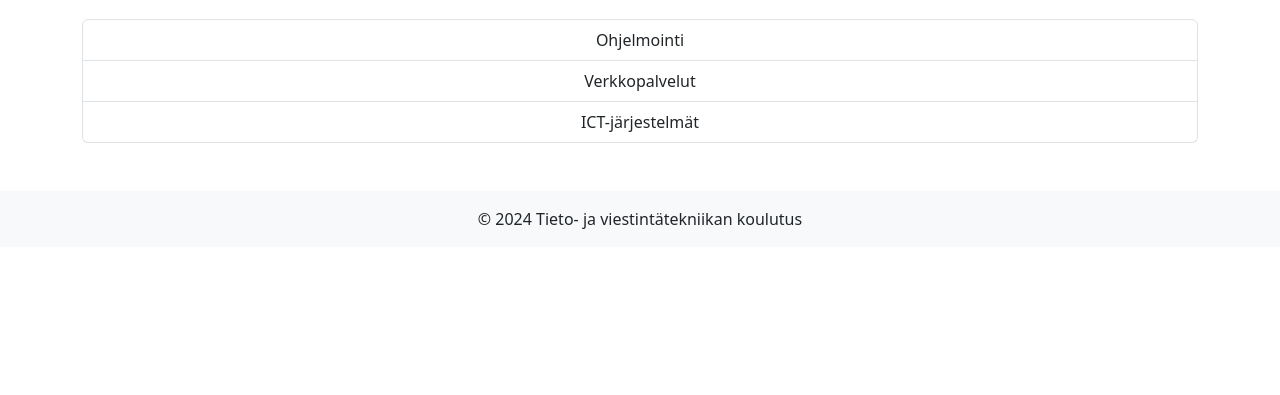
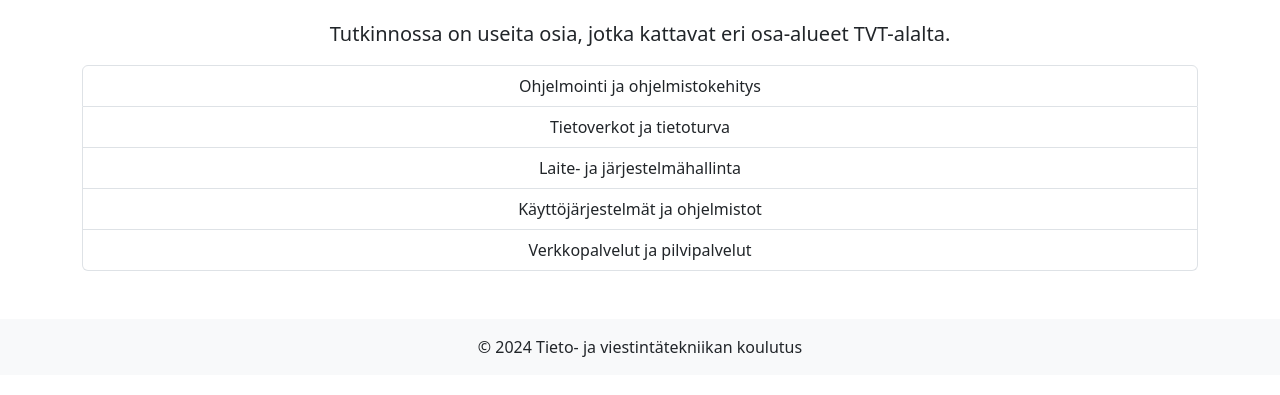
Before and after one commit to anssiharkonen/bootstrap1, a plain HTML site: page tutkinnonosat.html in a window 1280 px wide. Shown: the part 157-552 px from the top of the page. Drawn offline with nearby package versions, Linux system fonts and the light colour scheme; a script that the page names is missing.

Commit message:
Valikko korjattu

```diff
--- a/tutkinnonosat.html
+++ b/tutkinnonosat.html
@@ -1,3 +1,4 @@
+<!-- tutkinnonosat.html -->
 <!DOCTYPE html>
 <html lang="fi">
 <head>
@@ -34,10 +35,13 @@
     <main class="container my-5">
         <div class="text-center">
             <h1 class="mb-4">Tutkinnonosat</h1>
+            <p class="lead">Tutkinnossa on useita osia, jotka kattavat eri osa-alueet TVT-alalta.</p>
             <ul class="list-group">
-                <li class="list-group-item">Ohjelmointi</li>
-                <li class="list-group-item">Verkkopalvelut</li>
-                <li class="list-group-item">ICT-järjestelmät</li>
+                <li class="list-group-item">Ohjelmointi ja ohjelmistokehitys</li>
+                <li class="list-group-item">Tietoverkot ja tietoturva</li>
+                <li class="list-group-item">Laite- ja järjestelmähallinta</li>
+                <li class="list-group-item">Käyttöjärjestelmät ja ohjelmistot</li>
+                <li class="list-group-item">Verkkopalvelut ja pilvipalvelut</li>
             </ul>
         </div>
     </main>
@@ -48,6 +52,6 @@
     </footer>
 
     <!-- Bootstrap JS -->
-    <script src="https://cdn.jsdelivr.net/npm/bootstrap@5.3.2/dist/js/bootstrap.bundle.min.js" integrity="sha384-qK/LxBwVVFV5Af5Wo2wNaKaCIruFSGt7Wj6xhpSKOlhWj6W/tWbfCzAiMqEcw6GI" crossorigin="anonymous"></script>
+    <script src="https://cdn.jsdelivr.net/npm/bootstrap@5.3.2/dist/js/bootstrap.bundle.min.js"></script>
 </body>
 </html>
```
Also changed, not shown: arviointi.html (+3 -1 lines), index.html (+4 -5 lines), kriteerit.html (+2 -1 lines), rakenne.html (+7 -1 lines).
